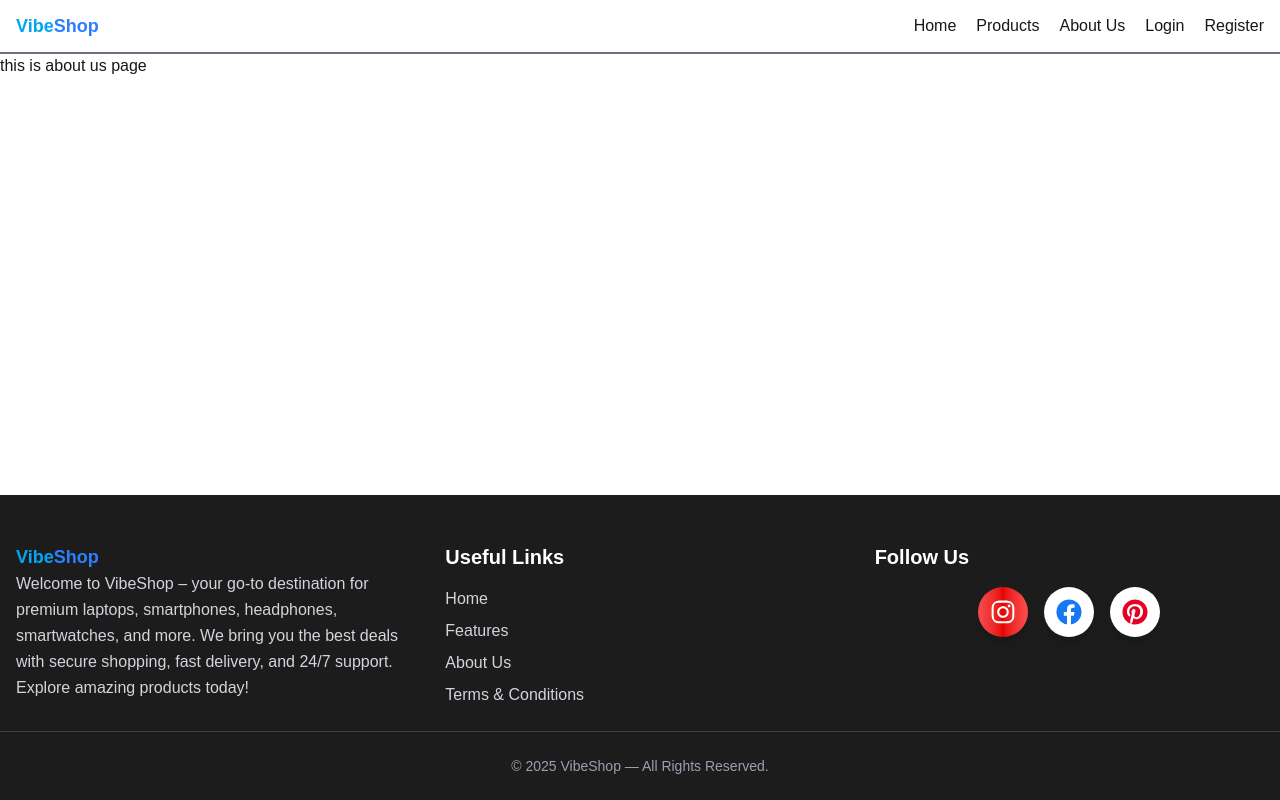
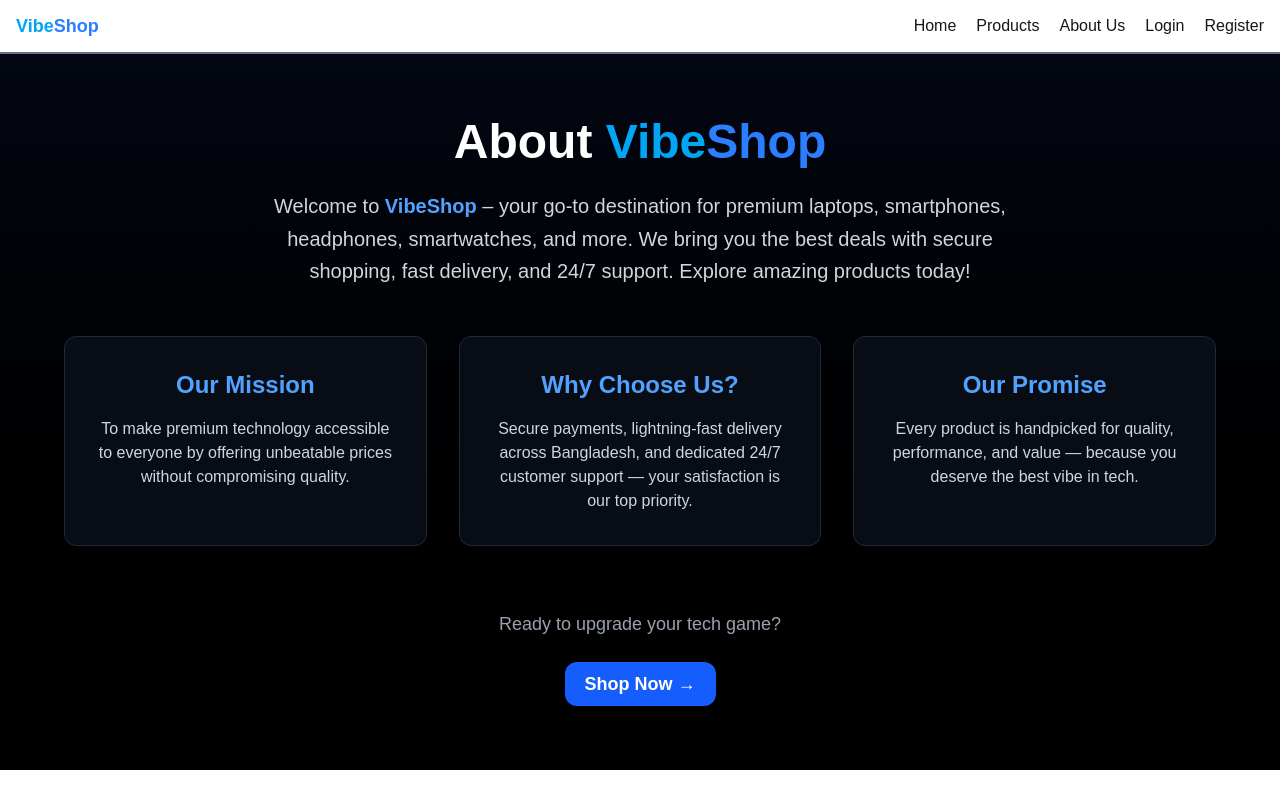
Before and after one commit to evrahimhasan/vibe-shop-next, a Next.js app: page /about-us in a window 1280 px wide. Shown: the top 800 px of the page. Built offline with nearby package versions, Linux system fonts and the light colour scheme.

Commit message:
added AboutUs

```diff
--- a/src/app/about-us/page.jsx
+++ b/src/app/about-us/page.jsx
@@ -1,10 +1,59 @@
+import Link from 'next/link';
 import React from 'react';
 
 const AboutUs = () => {
     return (
+        <section className="py-16 px-4 md:px-8 bg-gradient-to-b from-gray-950 to-black">
+      <div className="max-w-6xl mx-auto text-center">
+        {/* Heading */}
+        <h2 className="text-4xl md:text-5xl font-bold text-white mb-6">
+          About <span className='text-sky-500'>Vibe</span><span className='text-blue-500'>Shop</span>
+        </h2>
+
+        {/* Short Intro (তোমার দেওয়া text) */}
+        <p className="text-lg md:text-xl text-gray-300 max-w-3xl mx-auto mb-12 leading-relaxed">
+          Welcome to <span className="text-blue-400 font-semibold">VibeShop</span> – your go-to destination for premium laptops, smartphones, headphones, smartwatches, and more.
+          We bring you the best deals with secure shopping, fast delivery, and 24/7 support. Explore amazing products today!
+        </p>
+
+        {/* Mission & Values */}
+        <div className="grid md:grid-cols-3 gap-8 mb-16">
+          <div className="bg-gray-900/50 border border-gray-800 rounded-xl p-8 hover:shadow-blue-900/30 transition-shadow">
+            <h3 className="text-2xl font-bold text-blue-400 mb-4">Our Mission</h3>
+            <p className="text-gray-300">
+              To make premium technology accessible to everyone by offering unbeatable prices without compromising quality.
+            </p>
+          </div>
+
+          <div className="bg-gray-900/50 border border-gray-800 rounded-xl p-8 hover:shadow-blue-900/30 transition-shadow">
+            <h3 className="text-2xl font-bold text-blue-400 mb-4">Why Choose Us?</h3>
+            <p className="text-gray-300">
+              Secure payments, lightning-fast delivery across Bangladesh, and dedicated 24/7 customer support — your satisfaction is our top priority.
+            </p>
+          </div>
+
+          <div className="bg-gray-900/50 border border-gray-800 rounded-xl p-8 hover:shadow-blue-900/30 transition-shadow">
+            <h3 className="text-2xl font-bold text-blue-400 mb-4">Our Promise</h3>
+            <p className="text-gray-300">
+              Every product is handpicked for quality, performance, and value — because you deserve the best vibe in tech.
+            </p>
+          </div>
+        </div>
+
+        {/* Call to Action */}
         <div>
-            this is about us page
+          <p className="text-gray-400 text-lg mb-6">
+            Ready to upgrade your tech game?
+          </p>
+          <Link
+            href="/products"
+            className="inline-block px-5 py-2 bg-blue-600 hover:bg-blue-500 text-white font-semibold text-lg rounded-xl transition-all transform hover:scale-105 shadow-lg"
+          >
+            Shop Now →
+          </Link>
         </div>
+      </div>
+    </section>
     );
 };
 
--- a/src/app/products/[id]/page.jsx
+++ b/src/app/products/[id]/page.jsx
@@ -24,7 +24,7 @@ const ProductDetails = ({ params }) => {
         <div className="max-w-6xl mx-auto p-6 mt-10">
             <div className="bg-white rounded-3xl shadow-xl overflow-hidden flex flex-col md:flex-row">
                 {/* Left Side: Image */}
-                <div className="md:w-1/2 w-full h-80 md:h-auto overflow-hidden">
+                <div className="md:w-1/2 w-full h-80 md:h-[500px] lg:h-[550px] overflow-hidden">
                     <img
                         src={product.image}
                         alt={product.name}
--- a/src/components/ProductsPreview.jsx
+++ b/src/components/ProductsPreview.jsx
@@ -3,13 +3,13 @@ import Link from 'next/link';
 import React, { useEffect, useState } from 'react';
 
 const ProductsPreview = () => {
-    const [previewItems, setPreviewItems] = useState([]);
+    const [previewProducts, setPreviewProducts] = useState([]);
 
     useEffect(() => {
         fetch("/products.json")
             .then((res) => res.json())
             .then((data) => {
-                setPreviewItems(data.slice(0, 4));
+                setPreviewProducts(data.slice(0, 4));
             })
             .catch((err) => console.error(err));
     }, []);
@@ -21,16 +21,16 @@ const ProductsPreview = () => {
                 </h2>
 
                 <div className="grid grid-cols-1 sm:grid-cols-2 lg:grid-cols-3 xl:grid-cols-4 gap-6 md:gap-8">
-                    {previewItems.map((item) => (
+                    {previewProducts.map((product) => (
                         <div
-                            key={item.id}
+                            key={product.id}
                             className="group bg-gray-900/60 backdrop-blur-sm border border-gray-800 rounded-2xl overflow-hidden shadow-lg hover:shadow-2xl hover:shadow-blue-900/30 transition-all duration-300 transform hover:-translate-y-2"
                         >
                             {/* Image Container */}
                             <div className="relative overflow-hidden h-56 bg-gradient-to-br from-gray-800 to-black">
                                 <img
-                                    src={item.image}
-                                    alt={item.name}
+                                    src={product.image}
+                                    alt={product.name}
                                     className="w-full h-full object-cover transition-transform duration-500 group-hover:scale-110"
                                 />
                                 {/* Optional overlay on hover */}
@@ -40,20 +40,20 @@ const ProductsPreview = () => {
                             {/* Content */}
                             <div className="p-6">
                                 <h3 className="text-xl font-bold text-white mb-2 line-clamp-2 group-hover:text-blue-400 transition-colors">
-                                    {item.name}
+                                    {product.name}
                                 </h3>
 
                                 <p className="text-gray-400 text-sm mb-4 line-clamp-3">
-                                    {item.description}
+                                    {product.description}
                                 </p>
 
                                 <div className="flex items-center justify-between">
                                     <p className="text-2xl font-bold text-blue-400">
-                                        ${item.price}
+                                        ${product.price}
                                     </p>
 
                                     <Link
-                                        href={`/items/${item.id}`}
+                                        href={`/products/${product.id}`}
                                         className="px-5 py-2 bg-blue-600 hover:bg-blue-500 text-white font-medium rounded-lg transition-colors shadow-md hover:shadow-blue-500/50"
                                     >
                                         View Details
```
